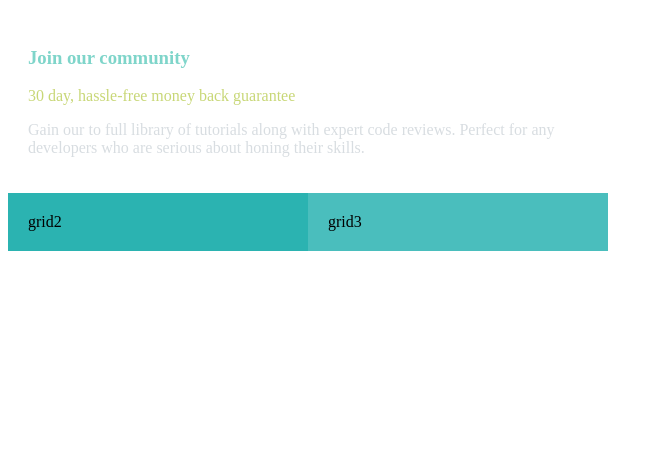
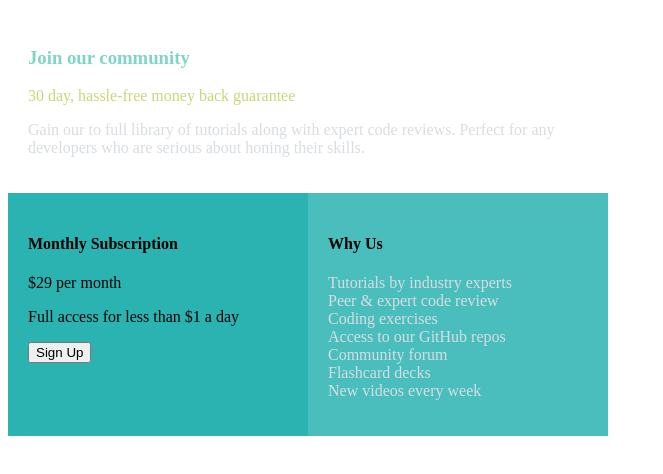
Before and after one commit to Aakriti-Bhatta/grid, a plain HTML site: page index.html in a window 1280 px wide. Shown: the whole page, without its empty margins (0-663 px from the left). Drawn offline with Linux system fonts and the light colour scheme.

Commit message:
structuring article 2 and 3

```diff
--- a/index.html
+++ b/index.html
@@ -17,8 +17,24 @@
           Perfect for any developers who are serious about honing their skills.
         </p>
       </article>
-      <article class="article2">grid2</article>
-      <article class="article3">grid3</article>
+      <article class="article2">
+        <h4>Monthly Subscription</h4>
+        <p><span>$29</span> per month</p>
+        <p class="white">Full access for less than $1 a day</p>
+        <button>Sign Up</button>
+      </article>
+      <article class="article3">
+        <h4>Why Us</h4>
+        <p class="grey">
+          Tutorials by industry experts<br />
+          Peer & expert code review<br />
+          Coding exercises<br />
+          Access to our GitHub repos<br />
+          Community forum<br />
+          Flashcard decks<br />
+          New videos every week
+        </p>
+      </article>
     </div>
   </body>
 </html>
```
